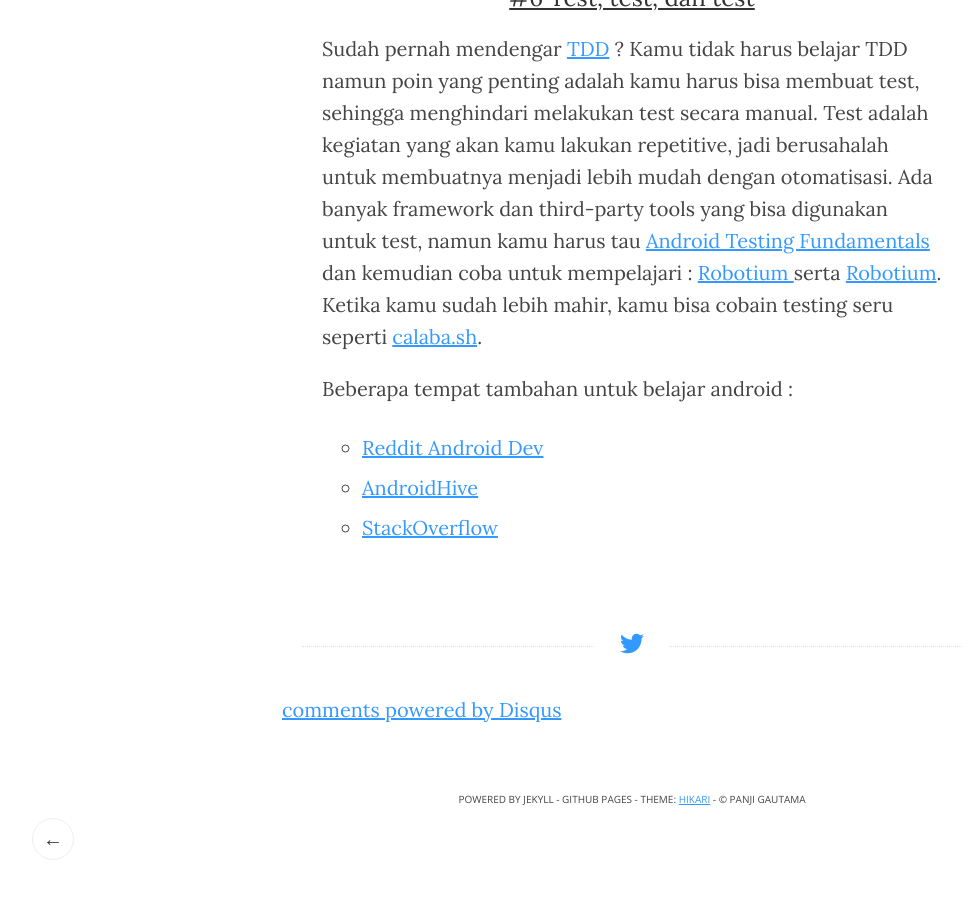
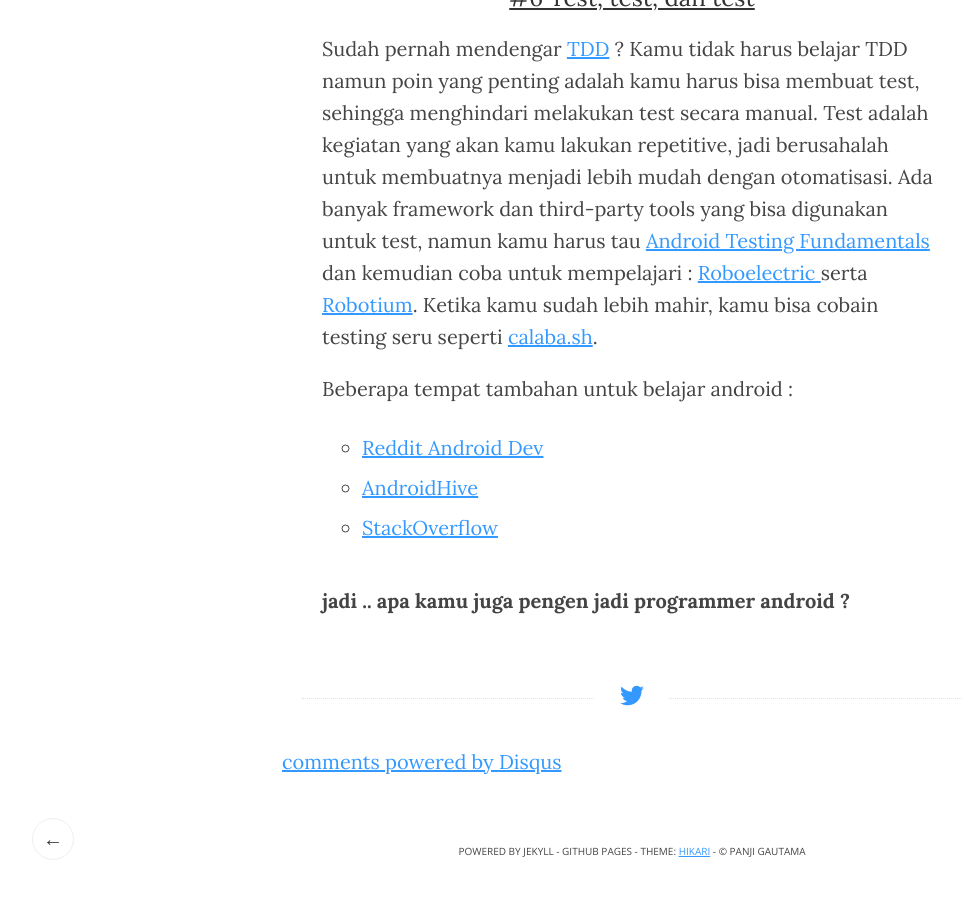
Before and after one commit to panjigautama/panjigautama.github.io, a Jekyll site: the page built from _posts/2014-04-26-mau_jadi_programmer.markdown, in a window 1280 px wide and 900 px high, scrolled down 4078 px. Shown: the whole window, without its empty margins (8-979 px from the left). Built offline with Jekyll 4.4.1, drawn with Linux system fonts in a browser that asks for light colours; Markdown is read by kramdown in place of the engine named in the settings; comment, search, counter and statistics services are not loaded; before the commit the page ends 4927 px from its top, so only the background shows below that.

Commit message:
Fix typo robotium to roboelectric

```diff
--- a/_layouts/default.html
+++ b/_layouts/default.html
@@ -29,7 +29,7 @@
       </div>
       <div id="bio">
           <h1>Hi, I'm {{ site.author }}.</h1>
-          <p>Let there be a blog. Find my codes on <a href="https://github.com/panjigautama">Github</a>. Sometimes i mumble on <a href="https://twitter.com/panji_g">Twitter</a>.</p>
+          <p>and this is <strike>jackass</strike> no, i mean this is my blog. I have a <a href="https://panjigautama.com">website</a> and sometimes i mumble on <a href="https://twitter.com/panji_g">Twitter</a>.</p>
       </div>
     </div>
 
--- a/_posts/2014-04-26-mau_jadi_programmer.markdown
+++ b/_posts/2014-04-26-mau_jadi_programmer.markdown
@@ -60,10 +60,12 @@ Android Anti-Pattern :
 #### #6 Test, test, dan test
 
 Sudah pernah mendengar [TDD](http://en.wikipedia.org/wiki/Test-driven_development) ? Kamu tidak harus belajar TDD namun poin yang penting adalah kamu harus bisa membuat test, sehingga menghindari melakukan test secara manual. Test adalah kegiatan yang akan kamu lakukan repetitive, jadi berusahalah untuk membuatnya menjadi lebih mudah dengan otomatisasi. Ada banyak framework dan third-party tools yang bisa digunakan untuk test, namun kamu harus tau [Android Testing Fundamentals](http://developer.android.com/tools/testing/testing_android.html) dan kemudian coba untuk mempelajari :
-[Robotium ](http://robolectric.org/) serta [Robotium](https://code.google.com/p/robotium/). Ketika kamu sudah lebih mahir, kamu bisa cobain testing seru seperti [calaba.sh](http://calaba.sh/).
+[Roboelectric ](http://robolectric.org/) serta [Robotium](https://code.google.com/p/robotium/). Ketika kamu sudah lebih mahir, kamu bisa cobain testing seru seperti [calaba.sh](http://calaba.sh/).
 
 Beberapa tempat tambahan untuk belajar android :
 
 * [Reddit Android Dev](http://www.reddit.com/r/androiddev/)
 * [AndroidHive](http://www.androidhive.info/)
 * [StackOverflow](http://stackoverflow.com/questions/tagged/android)
+
+**jadi .. apa kamu juga pengen jadi programmer android ?**
```
